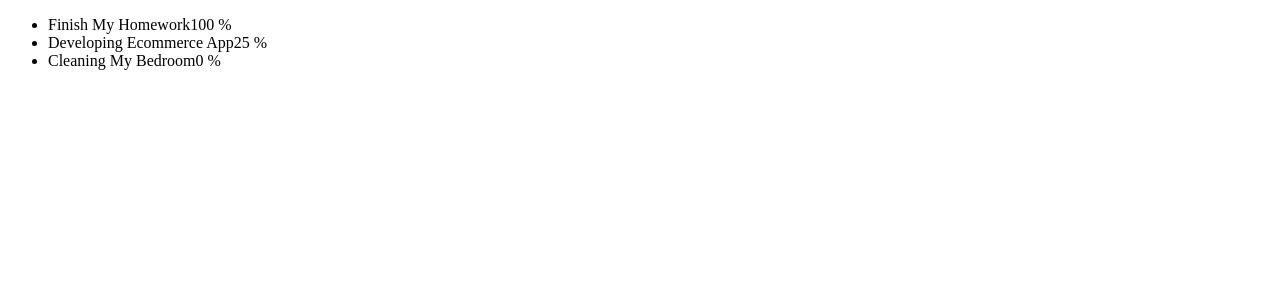
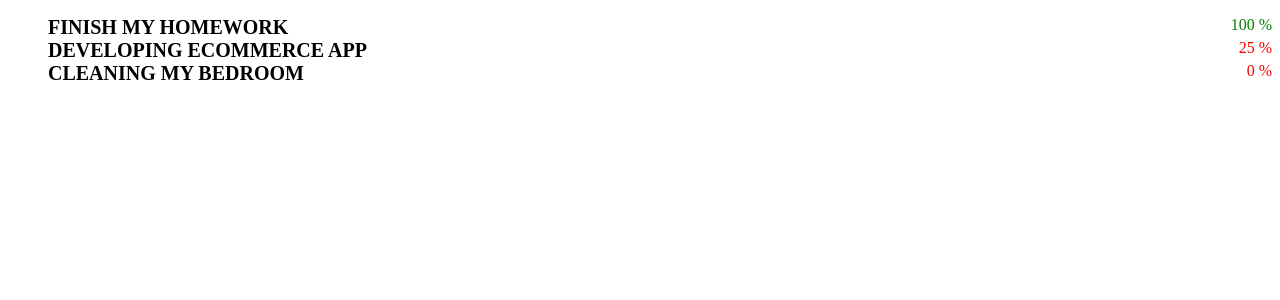
Before and after one commit to ahmed-elkhalily/React-Course, a React (Vite) app in the folder react-app/: page / in a window 1280 px wide. Shown: the top 300 px of the page. Built offline with nearby package versions, Linux system fonts and the light colour scheme.

Commit message:
2. Conditional Rendering

```diff
--- /dev/null
+++ b/react-app/src/App.css
@@ -0,0 +1,18 @@
+.task {
+  display: flex;
+  justify-content: space-between;
+}
+.title {
+  font-size: 20px;
+  font-weight: bold;
+}
+
+.progress {
+  color: gray;
+}
+.progress.completed {
+  color: green;
+}
+.progress.not-yet {
+  color: red;
+}
--- a/react-app/src/App.jsx
+++ b/react-app/src/App.jsx
@@ -1,3 +1,5 @@
+import "./App.css";
+
 function App() {
   const todoLIst = [
     {
@@ -18,9 +20,13 @@ function App() {
     <ul>
       {todoLIst.map((listItem, index) => {
         return (
-          <li key={index}>
-            <span>{listItem.title}</span>
-            <span>{`${listItem.progress} %`}</span>
+          <li className="task" key={index}>
+            <span className="title">{listItem.title.toUpperCase()}</span>
+            <span
+              className={`progress ${
+                listItem.progress === 100 ? "completed" : "not-yet"
+              }`}
+            >{`${listItem.progress} %`}</span>
           </li>
         );
       })}
```
